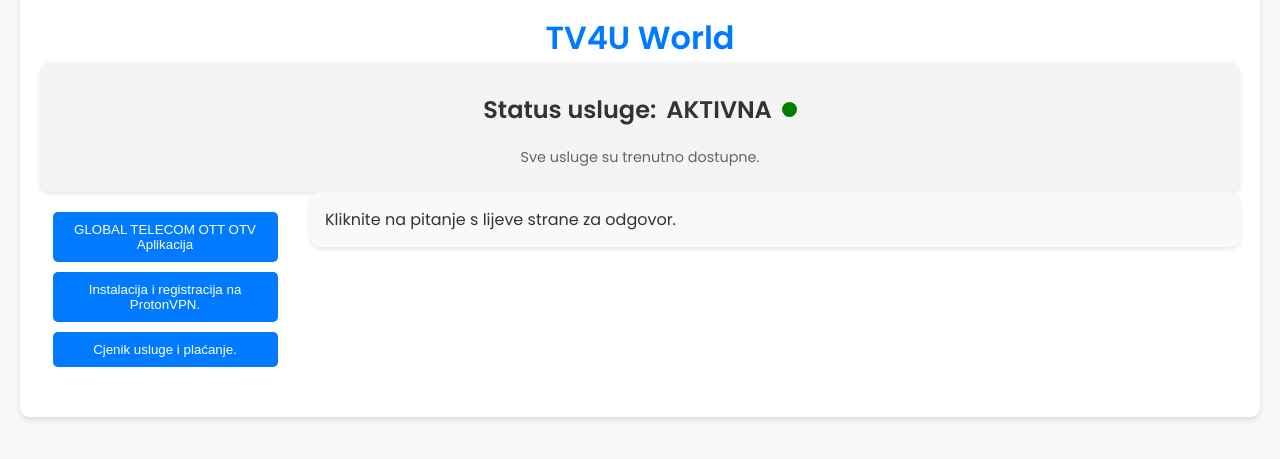
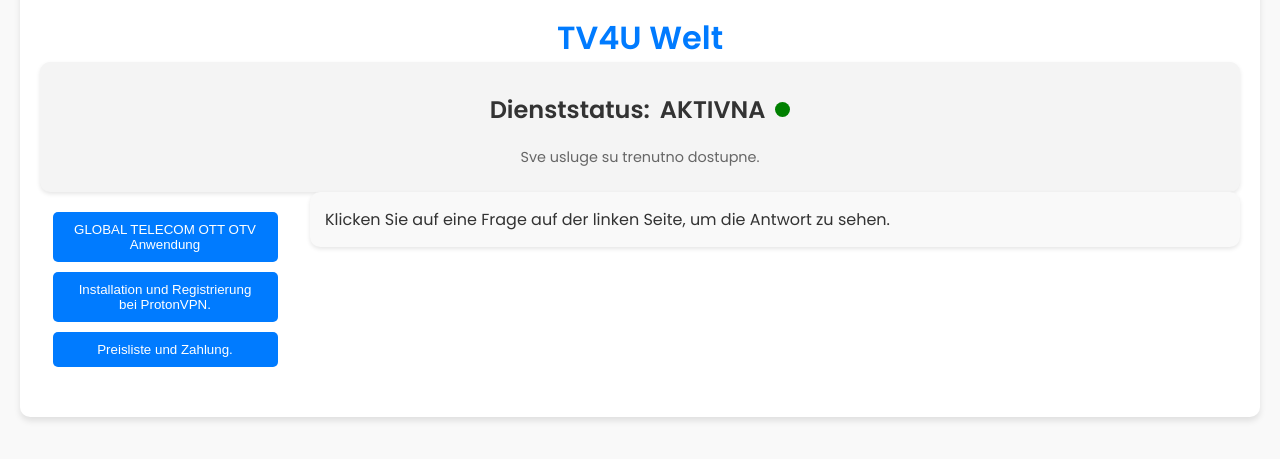
Before and after one commit to TV4UWorld/web, a plain HTML site: page de/index.html in a window 1280 px wide. Shown: the part 133-592 px from the top of the page. Drawn offline with Linux system fonts and the light colour scheme.

Commit message:
Update index.html

```diff
--- a/de/index.html
+++ b/de/index.html
@@ -1,9 +1,9 @@
 <!DOCTYPE html>
-<html lang="hr">
+<html lang="de">
 <head>
     <meta charset="UTF-8">
     <meta name="viewport" content="width=device-width, initial-scale=1.0">
-    <title>TV4U World</title>
+    <title>TV4U Welt</title>
     <link href="https://fonts.googleapis.com/css2?family=Poppins:wght@300;400;600&display=swap" rel="stylesheet">
     <link rel="stylesheet" href="style.css">
 </head>
@@ -11,23 +11,23 @@
     <div class="container">
         <header>
             <img src="https://raw.githubusercontent.com/TV4UWorld/web/main/logo.png" alt="TV4U Logo" class="logo">
-            <h1>TV4U World</h1>
+            <h1>TV4U Welt</h1>
         </header>
         <div class="status">
             <h2>
-                Status usluge: <span id="service-status">AKTIVNA</span>
+                Dienststatus: <span id="service-status">AKTIV</span>
                 <span id="status-light" class="status-light active"></span>
             </h2>
-            <p id="reason">Sve usluge su trenutno dostupne.</p>
+            <p id="reason">Alle Dienste sind derzeit verfügbar.</p>
         </div>
         <div class="content">
             <div class="menu">
-                <button class="accordion">GLOBAL TELECOM OTT OTV Aplikacija</button>
-                <button class="accordion">Instalacija i registracija na ProtonVPN.</button>
-                <button class="accordion">Cjenik usluge i plaćanje.</button>
+                <button class="accordion">GLOBAL TELECOM OTT OTV Anwendung</button>
+                <button class="accordion">Installation und Registrierung bei ProtonVPN.</button>
+                <button class="accordion">Preisliste und Zahlung.</button>
             </div>
             <div class="answer-panel">
-                <p id="answer-text">Kliknite na pitanje s lijeve strane za odgovor.</p>
+                <p id="answer-text">Klicken Sie auf eine Frage auf der linken Seite, um die Antwort zu sehen.</p>
             </div>
         </div>
     </div>
```
